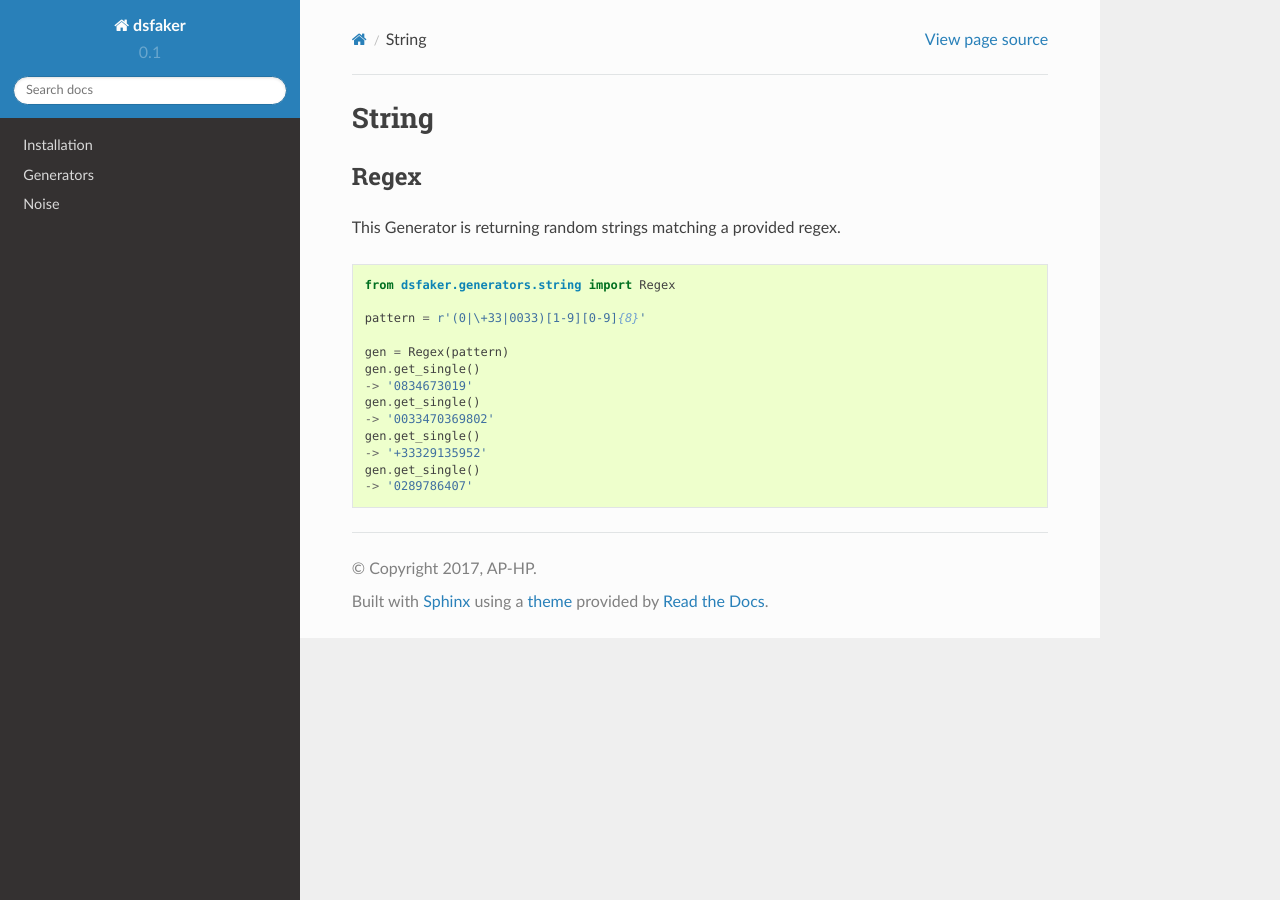
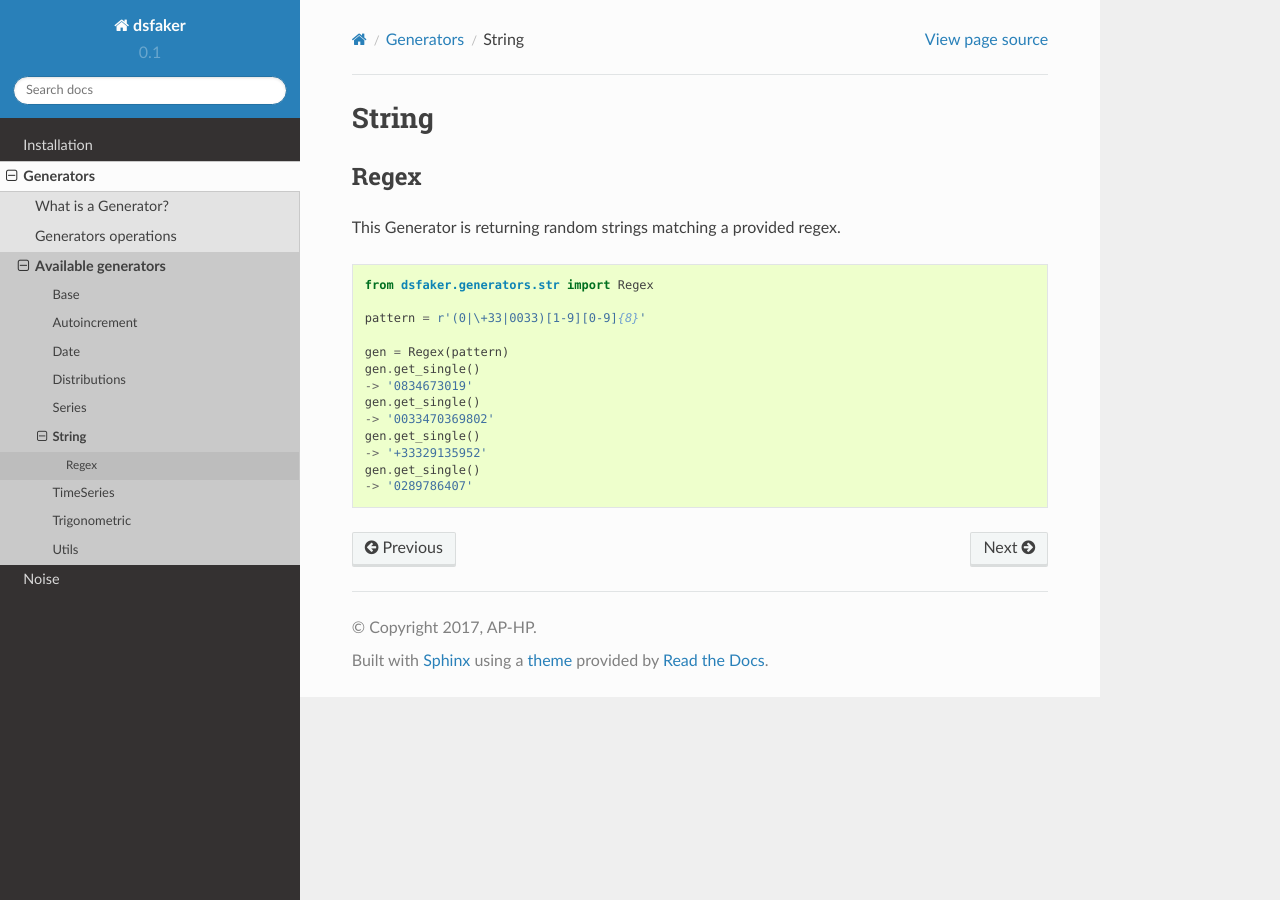
Before and after one commit to aphp/dsfaker, a Sphinx documentation site: the page built from docs/dsfaker.generators.str.rst, in a window 1280 px wide. Built offline with Sphinx 7.4.7 and the Read the Docs theme 2.0.0, drawn with Linux system fonts in a browser that asks for light colours.

Commit message:
Update doc.

```diff
--- a/docs/dsfaker.generators.rst
+++ b/docs/dsfaker.generators.rst
@@ -107,6 +107,7 @@ There are many different Generators available, but every Generator implements an
    dsfaker.generators.date
    dsfaker.generators.distributions
    dsfaker.generators.series
+   dsfaker.generators.str
    dsfaker.generators.timeseries
    dsfaker.generators.trigonometric
    dsfaker.generators.utils
--- a/docs/dsfaker.generators.str.rst
+++ b/docs/dsfaker.generators.str.rst
@@ -9,7 +9,7 @@ This Generator is returning random strings matching a provided regex.
 
 .. code-block:: python3
 
-    from dsfaker.generators.string import Regex
+    from dsfaker.generators.str import Regex
 
     pattern = r'(0|\+33|0033)[1-9][0-9]{8}'
 
--- a/setup.py
+++ b/setup.py
@@ -5,7 +5,7 @@ def readme():
         return f.read()
 
 setup(name='dsfaker',
-      version='0.2.1',
+      version='0.2.2',
       description='Data Science Faker',
       long_description=readme(),
       url='http://github.com/dubrzr/dsfaker',
```
